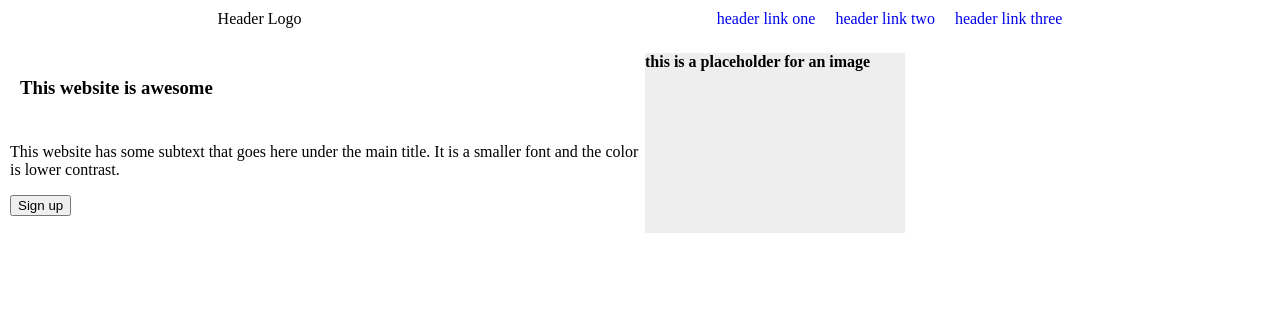
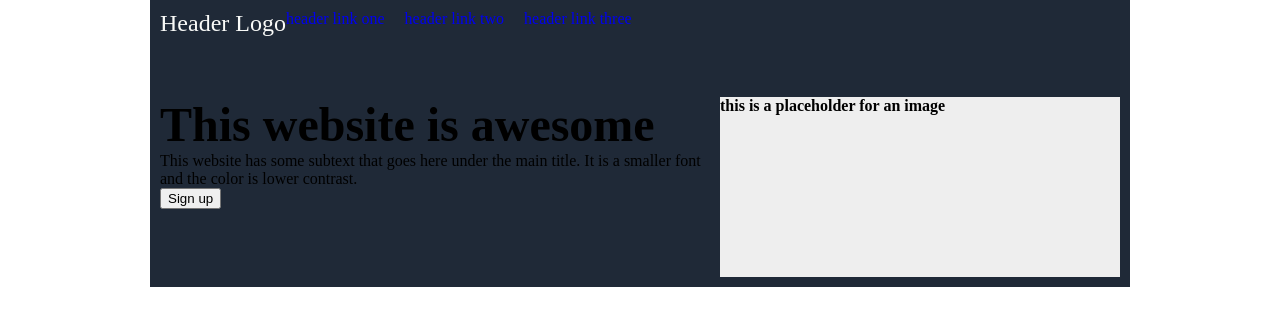
Before and after one commit to SoggyDoggie/landing-page, a plain HTML site: page index.html in a window 1280 px wide. Drawn offline with Linux system fonts and the light colour scheme.

Commit message:
Format and align top of page

```diff
--- a/index.html
+++ b/index.html
@@ -7,6 +7,7 @@
     <link rel="stylesheet" href="./style.css">
 </head>
 <body>
+    <div class ="top">
         <div class ="header">
             <ul class="header-logo">
                 <li>Header Logo</li>
@@ -20,15 +21,15 @@
 
         <div class = "top-main">
             <div class = "top-main-text">
-            <h3 class ="header">This website is awesome</h3>
+                <h3 class ="title">This website is awesome</h3>
                 <p class ="descriptor">This website has some subtext that goes here under the main title. It is a smaller font and the color is lower contrast.</p>
                 <button>Sign up</button>
             </div>
 
              <div class = "top-main-image">
-            <h4>this is a placeholder for an image</h4>
+            <h4 class = "placeholder">this is a placeholder for an image</h4>
             </div>
     </div>
-
+    </div>
 </body>
 </html>
--- a/style.css
+++ b/style.css
@@ -3,20 +3,31 @@ body {
     flex-direction: column;
     height: 100vh;
     margin: 0;
+    padding: 0;
+}
+
+.top{
+    margin-left: 150px;
+    margin-right: 150px;
+    background-color: #1F2937;
 }
 
 .header {
     display:flex;
     padding: 10px;
-    justify-content:space-around;
+    padding-bottom: 50px;
     justify-self: flex-start;
 
+}
+.header-logo{
+    margin-right:auto;
+    font-size: 24px;
+    color: #F9FAF8;
 }
 
 .header-links {
     display:flex;
     gap: 20px;
-    justify-content: center;
 }
 
 ul {
@@ -32,20 +43,23 @@ a{
 
 .top-main {
     display:flex;
-    justify-content: space-around;
     padding: 10px;
+    margin:0;
+    align-self: flex-start;
+
 }
 
 .top-main-text {
     display:flex;
     flex-direction: column;
     align-items: flex-start;
-    flex:1;
+    margin-right: auto;
 
 }
 
-.header{
+.title{
     flex-wrap: wrap;
+    font-size: 48px;
 }
 
 .descriptor {
@@ -53,18 +67,26 @@ a{
 }
 
 .top-main-image {
-    margin-right:auto;
-    flex:1;
+
 }
 
-h4 {
+
+.placeholder {
     background-color: #eee;
     display: flex;
     height: 180px;
-    margin: 5px;
-    width: 260px;
+    width: 400px;
+    margin:0;
+    padding:0;
 }
-.top-main-image > h4 {
-    align-self: center;
-    text-align: center;
+
+
+h3 {
+    margin:0;
+    padding:0;
 }
+
+p {
+    margin:0;
+    padding:0;
+}
```
Lines whose indentation alone changed are shown as unchanged.
